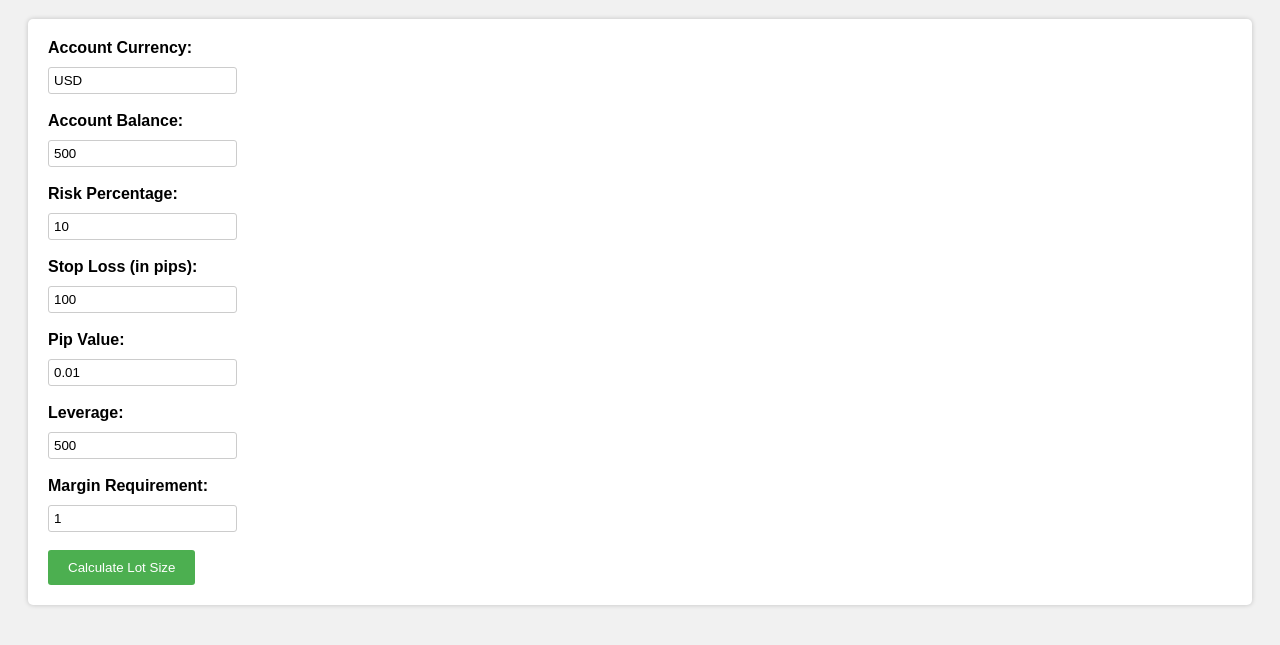
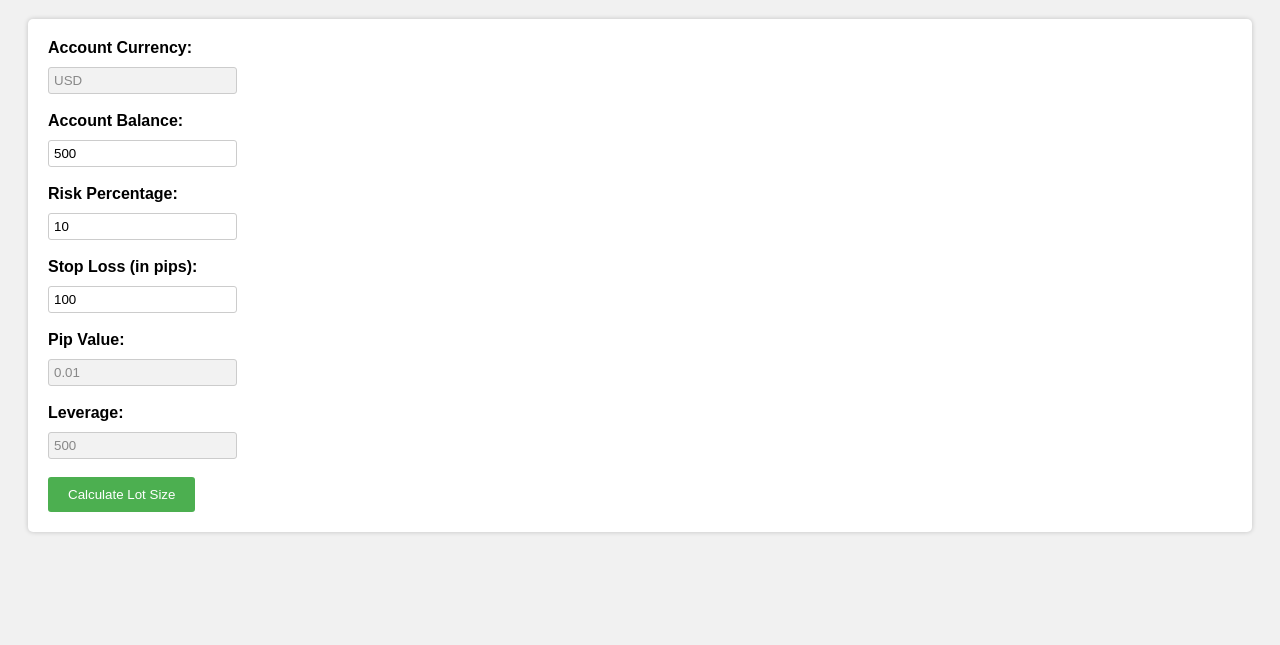
Before and after one commit to RamonHODS/XAUUSD-lot-calculator, a plain HTML site: page Assets/index.html in a window 1280 px wide. Shown: the part 89-734 px from the top of the page. Drawn offline with Linux system fonts and the light colour scheme.

Commit message:
Disabled and removed boxes

```diff
--- a/Assets/css/style.css
+++ b/Assets/css/style.css
@@ -37,6 +37,11 @@ body {
     cursor: pointer;
   }
 
+  .disabled {
+    background-color: #f2f2f2;
+    color: #888888;
+  }
+
   #result {
     margin-top: 20px;
     font-weight: bold;
--- a/Assets/index.html
+++ b/Assets/index.html
@@ -8,7 +8,7 @@
   <h1>XAUUSD Lot Size Calculator</h1>
   <form>
     <label for="accountCurrency">Account Currency:</label>
-    <input type="text" id="accountCurrency" value="USD"><br><br>
+    <input type="text" id="accountCurrency" class="disabled" value="USD" disabled><br><br>
 
     <label for="accountBalance">Account Balance:</label>
     <input type="number" id="accountBalance" value="500"><br><br>
@@ -20,13 +20,10 @@
     <input type="number" id="stopLossPips" value="100"><br><br>
 
     <label for="pipValue">Pip Value:</label>
-    <input type="number" id="pipValue" value="0.01"><br><br>
+    <input type="number" id="pipValue" class="disabled" value="0.01" disabled><br><br>
 
     <label for="leverage">Leverage:</label>
-    <input type="number" id="leverage" value="500"><br><br>
-
-    <label for="marginRequirement">Margin Requirement:</label>
-    <input type="number" id="marginRequirement" value="1"><br><br>
+    <input type="number" id="leverage" class="disabled" value="500" disabled><br><br>
 
     <button type="button" onclick="calculate()">Calculate Lot Size</button>
   </form>
```
